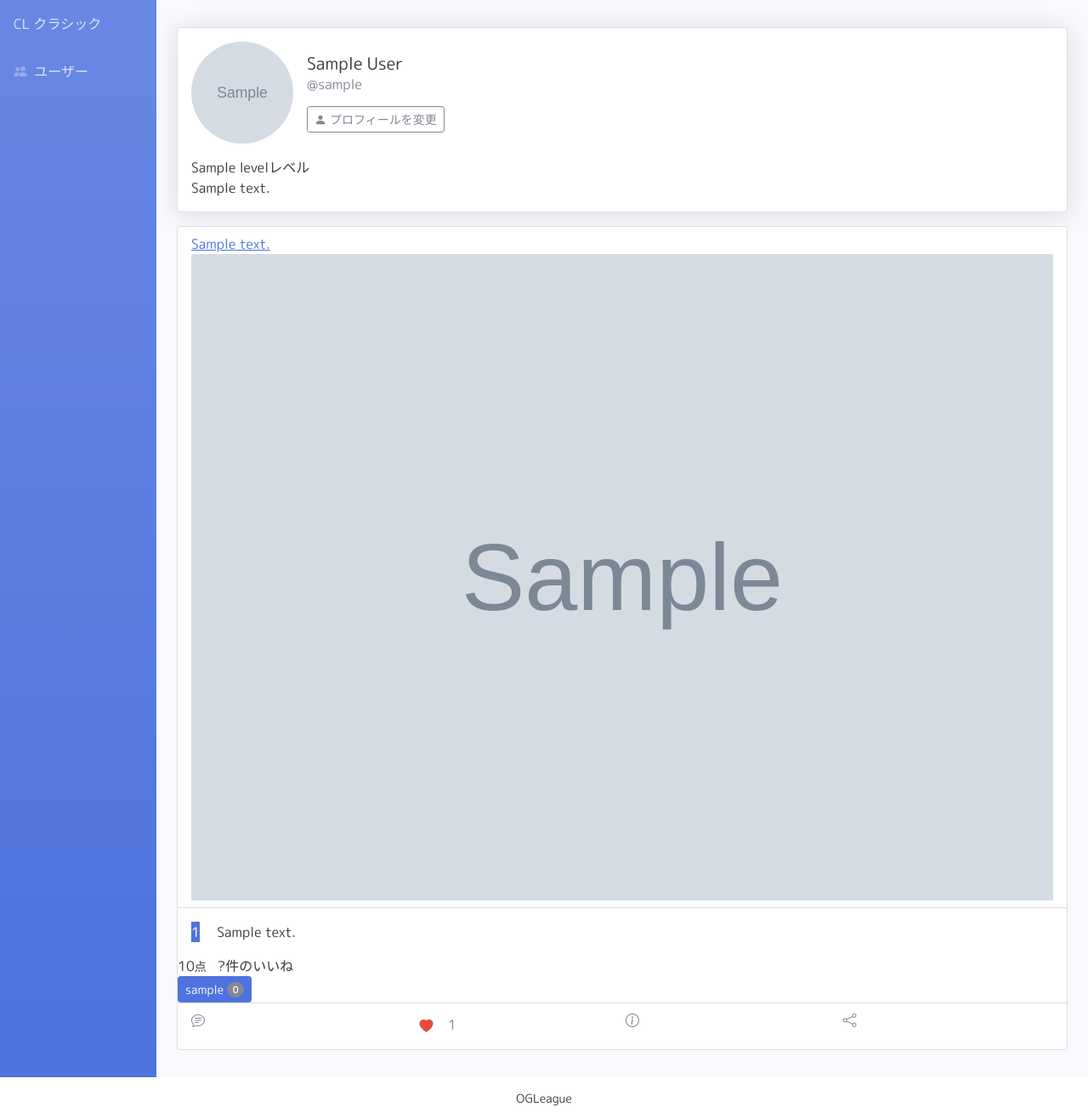
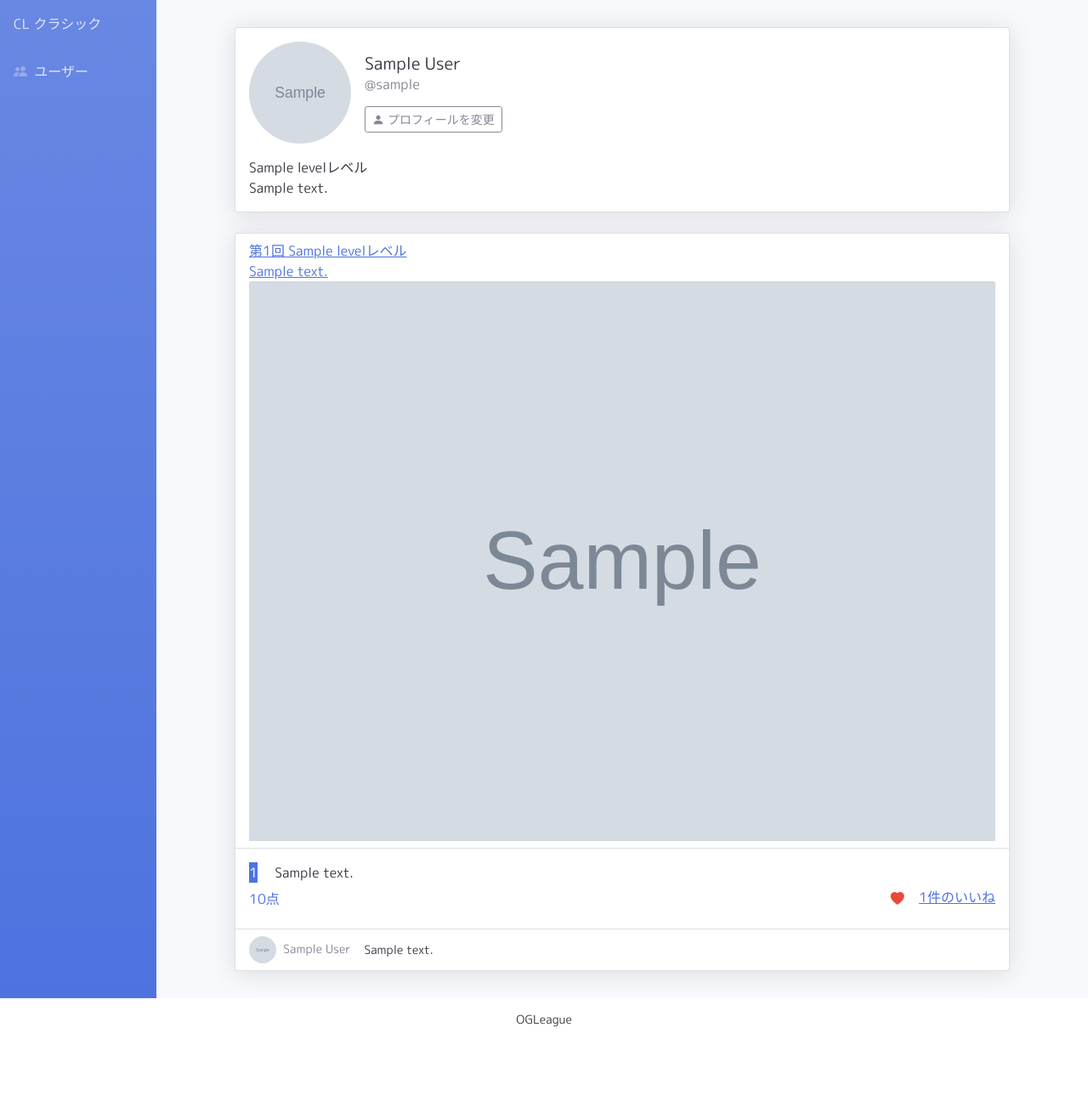
Before and after one commit to hoshikuzu-debris/ogleague, a Django app: a page that uses templates/common/user_detail.html in a window 1280 px wide. Shown: the part 72-1388 px from the top of the page at 85% size. After the commit the page ends 1281 px from the top, so only its background shows below. Run offline with Django 4.2, Linux system fonts and the light colour scheme; a user stored in the database is signed in; tables that the repository leaves empty hold one stand-in row (values such as "Sample post"); grey boxes marked "Sample" are stand-in pictures; some libraries are stand-ins or nearby versions.

Commit message:
AnswerCommentクラスを作る前にcommitする
・answer_cardを見た目よくした

```diff
--- a/common/views/user.py
+++ b/common/views/user.py
@@ -178,7 +178,7 @@
     def get_context_data(self, **kwargs):
         context = super().get_context_data(**kwargs)
         context['answer_list'] = Answer.objects.filter(
-            panellist=self.request.user,
+            panellist=self.object,
             match__contest__was_marked=True
         ).order_by('-date_answered')
         return context
--- a/static/common/scss/_base.scss
+++ b/static/common/scss/_base.scss
@@ -32,7 +32,7 @@
 
         .container {
             margin: 2rem auto;
-            // max-width: map-get($container-max-widths , md);
+            max-width: map-get($container-max-widths , lg);
         };
     }
 }
--- /dev/null
+++ b/static/common/scss/module/_card.scss
@@ -0,0 +1,7 @@
+@import "../../../lib/scss/variables";
+
+.card-action {
+    flex: 1 1 auto;
+    padding: 1rem 1rem;
+    //color: $white;
+}
--- a/static/common/scss/ogleague.scss
+++ b/static/common/scss/ogleague.scss
@@ -1,4 +1,5 @@
 @import "base";
+@import "module/card";
 @import "module/footer";
 @import "module/images";
 @import "module/sidebar";
--- a/static/lib/scss/_variables.scss
+++ b/static/lib/scss/_variables.scss
@@ -35,7 +35,7 @@
 $min-contrast-ratio:   3.0;
 
 // Typography
-//$body-color: $gray-600;
+// $body-color: $gray-600;
 $font-family-sans-serif: 'M PLUS Rounded 1c', sans-serif;
 
 
--- a/templates/classic/includes/answer_card.html
+++ b/templates/classic/includes/answer_card.html
@@ -1,9 +1,12 @@
 {% load static %}
 
 
-<div class="card answer-{{ answer.id }}">
-    {# <img src="..." class="card-img-top" alt="..."> #}
-    <a href="" class="d-block card-header bg-transparent">
+<div class="card answer-{{ answer.id }} shadow">
+    <a href="{% url 'classic:match_detail' answer.match.contest.id answer.match.level.name %}" class="card-header bg-transparent">
+        <div>
+            第{{ answer.match.contest.id }}回
+            {{ answer.match.level }}レベル
+        </div>
         {{ answer.match.question.text }}
         <div>
             {% if answer.match.question.image %}
@@ -18,43 +21,35 @@
             </div>
             {{ answer.text }}
         </div>
+        <div class="d-flex  align-items-center">
+            <a href="#answerScoreModal-{{answer.id}}" class="text-decoration-none" data-bs-toggle="modal">
+                <span class="">{{ answer.score }}</span>点
+            </a>
+            <form class="favorite-form ms-auto" action="{% url 'classic:api_post_favorite' %}" method="POST">
+                {% csrf_token %}
+                {% include 'classic/includes/favorite.html' %}
+            </form>
+        </div>
     </div>
-
-    <div class="">
-        <span class="me-2">
-            {{ answer.score }}<small>点</small>
-        </span>
-        <span class="">
-            ?件のいいね
-        </span>
-    </div>
-    <div>
-        {% for review in answer.answer_reviews.all %}
-            <a href="{% url 'common:user_detail' review.reviewer.username %}" class="btn btn-primary btn-sm" role="button">
-                {{ review.reviewer.username }}
-                <span class="badge rounded-pill bg-secondary">{{ review.point }}</span>
-            </a>
+    <div class="card-footer bg-transparent">
+        {% for answer_review in answer.answer_reviews.all %}
+            {% if answer_review.comment %}
+                <div class="d-flex align-items-center">
+                    <a href="{% url 'common:user_detail' answer_review.reviewer.username %}" class="text-decoration-none d-block flex-shrink-0">
+                        <img src="{{ answer_review.reviewer.profile.icon.url }}" class="img-profile me-1" alt="アイコン">
+                        <small class="text-muted">{{ answer_review.reviewer.account_name }}</small>
+                    </a>
+                    <div class="ps-3 small">
+                        {{ answer_review.comment }}
+                    </div>
+                </div>
+            {% endif %}
         {% endfor %}
     </div>
-    <div class="card-footer text-muted bg-transparent">
-        <div class="row g-2">
-            <div class="col">
-                <span class=""><i class="bi bi-chat-text"></i></span>
-            </div>
-            <div class="col">
-                <form class="favorite-form" action="{% url 'classic:api_post_favorite' %}" method="POST">
-                    {% csrf_token %}
-                    <div>
-                        {% include 'classic/includes/favorite.html' %}
-                    </div>
-                </form>
-            </div>
-            <div class="col">
-                <span class=""><i class="bi bi-info-circle"></i></span>
-            </div>
-            <div class="col">
-                <span class=""><i class="bi bi-share"></i></span>
-            </div>
-        </div>
-    </div>
 </div>
+
+<!-- AnswerScoreModal -->
+{% include 'classic/includes/answer_score_modal.html' %}
+
+<!-- FavoriteUserModal -->
+{% include 'classic/includes/favorite_user_modal.html' %}
--- /dev/null
+++ b/templates/classic/includes/answer_score_modal.html
@@ -0,0 +1,56 @@
+<div class="modal fade" id="answerScoreModal-{{answer.id}}" tabindex="-1" aria-labelledby="answerScoreModalLabel" aria-hidden="true">
+    <div class="modal-dialog modal-dialog-centered modal-dialog-scrollable">
+        <div class="modal-content">
+            <div class="modal-header">
+                <p class="modal-title" id="answerScoreModalLabel">採点詳細</p>
+                <button type="button" class="btn-close" data-bs-dismiss="modal" aria-label="Close"></button>
+            </div>
+            <div class="modal-body p-2">
+                <div class="p-2">
+                    {{ answer.score }}点
+                    {% regroup answer.answer_reviews.all|dictsortreversed:"point" by get_point_display as point_list %}
+
+                    {% for point in point_list %}
+                        {% if point.grouper != '0点' %}
+                            <div class="badge rounded-pill bg-primary">
+                                {{ point.grouper }}
+                                <span class="badge rounded-pill bg-secondary">{{ point.list|length }}</span>
+                            </div>
+                        {% endif %}
+                    {% endfor %}
+                </div>
+                <div class="list-group list-group-flush">
+                    {% for point in point_list %}
+                        {% if point.grouper != '0点' %}
+                            <div class="">
+                                <div class="list-group-item border-0 p-2">
+                                    {{ point.grouper }}
+                                    （{{ point.list|length }}）
+                                </div>
+                                <div class="">
+                                    {% for answer_review in point.list %}
+                                        <a href="{% url 'common:user_detail' answer_review.reviewer.username %}" class="list-group-item list-group-item-action border-0 rounded-3 p-2 d-flex align-items-center">
+                                            <div class="me-2">
+                                                <img src="{{ answer_review.reviewer.profile.icon.url }}" class="img-profile" alt="アイコン">
+                                            </div>
+                                            <div class="me-auto">
+                                                {{ answer_review.reviewer.account_name }}
+                                            </div>
+                                            <div class="badge rounded-pill bg-warning me-1">
+                                                {{ answer_review.reviewer.profile.classic_level }}レベル
+                                            </div>
+                                            <div class="badge rounded-pill bg-black">
+                                                <i class="bi bi-trophy-fill"></i>
+                                                {{ answer_review.reviewer.answers.count }}
+                                            </div>
+                                        </a>
+                                    {% endfor %}
+                                </div>
+                            </div>
+                        {% endif %}
+                    {% endfor %}
+                </div>
+            </div>
+        </div>
+    </div>
+</div>
--- a/templates/classic/includes/favorite.html
+++ b/templates/classic/includes/favorite.html
@@ -4,4 +4,8 @@
     <button class="btn" name="favorite-{{answer.id}}" type="submit"><i class="bi bi-heart"></i></button>
 {% endif %}
 
-<span name="favorite-count-{{answer.id}}">{{ answer.favorites.count }}</span>
+{% if answer.favorites.exists %}
+    <a href="#favoriteUserModal-{{answer.id}}" class="" data-bs-toggle="modal">
+        <span name="favorite-count-{{answer.id}}">{{ answer.favorites.count }}</span>件のいいね
+    </a>
+{% endif %}
--- /dev/null
+++ b/templates/classic/includes/favorite_user_modal.html
@@ -0,0 +1,31 @@
+<div class="modal fade" id="favoriteUserModal-{{answer.id}}" tabindex="-1" aria-labelledby="favoriteUserModalLabel" aria-hidden="true">
+    <div class="modal-dialog modal-dialog-centered modal-dialog-scrollable">
+        <div class="modal-content">
+            <div class="modal-header">
+                <p class="modal-title" id="favoriteUserModalLabel">いいねしたユーザー</p>
+                <button type="button" class="btn-close" data-bs-dismiss="modal" aria-label="Close"></button>
+            </div>
+            <div class="modal-body p-2">
+                <div class="list-group list-group-flush">
+                    {% for favorite in answer.favorites.all %}
+                        <a href="{% url 'common:user_detail' favorite.user.username %}" class="list-group-item list-group-item-action border-0 rounded rounded-3 p-2 d-flex align-items-center">
+                            <div class="me-2">
+                                <img src="{{ favorite.user.profile.icon.url }}" class="img-profile" alt="アイコン">
+                            </div>
+                            <div class="me-auto">
+                                {{ favorite.user.account_name }}
+                            </div>
+                            <div class="badge rounded-pill bg-warning me-1">
+                                {{ favorite.user.profile.classic_level }}レベル
+                            </div>
+                            <div class="badge rounded-pill bg-black">
+                                <i class="bi bi-trophy-fill"></i>
+                                {{favorite.user.answers.count }}
+                            </div>
+                        </a>
+                    {% endfor %}
+                </div>
+            </div>
+        </div>
+    </div>
+</div>
--- a/templates/common/user_detail.html
+++ b/templates/common/user_detail.html
@@ -2,14 +2,9 @@
 
 {% load static %}
 
-{% block extrastyle %}
-    <link rel="stylesheet" href="{% static 'common/css/user_detail.css' %}">
-{% endblock extrastyle %}
-
-
 
 {% block content %}
-    <div class="card justify-content-center shadow mb-3">
+    <div class="card justify-content-center shadow mb-4">
         <div class="card-body">
             <div class="d-flex align-items-center mb-3">
                 <div class="flex-shrink-0">
--- a/templates/common/user_list.html
+++ b/templates/common/user_list.html
@@ -25,7 +25,7 @@
             {% for player in player_set %}
                 <a href="{% url 'common:user_detail' player.username %}" class="list-group-item list-group-item-action d-flex align-items-center p-3">
                     <div class="me-2">
-                        <img src="{{ player.profile.icon.url }}" class="img-profile rounded-circle" alt="アイコン">
+                        <img src="{{ player.profile.icon.url }}" class="img-profile" alt="アイコン">
                     </div>
                     <div class="me-auto">
                         {{ player.account_name }}
```
Also changed, not shown: static/common/css/ogleague.css, 1 other file.
